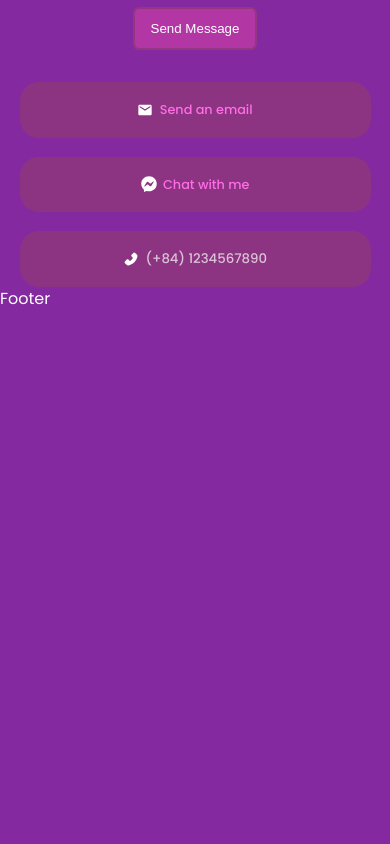
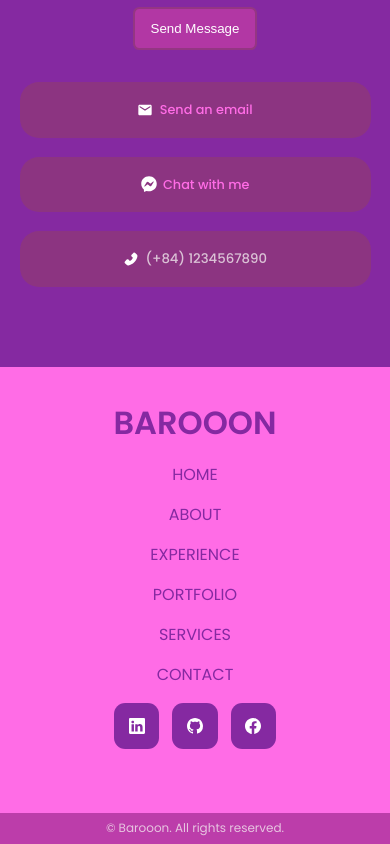
Before and after one commit to onbao165/portfolio-web-react, a React (Create React App) app: page / in a window 390 px wide. Shown: the part 6113-6957 px from the top of the page. Before the commit the page ends 6424 px from the top, so only its background shows below. Built offline with nearby package versions, Linux system fonts and the light colour scheme.

Commit message:
footer css responsive

```diff
--- a/src/components/Footer/Footer.jsx
+++ b/src/components/Footer/Footer.jsx
@@ -1,10 +1,49 @@
-import React from 'react'
-import './footer.css'
+import React from "react";
+import "./footer.css";
+import { BsLinkedin, BsGithub, BsFacebook } from "react-icons/bs";
 
 const Footer = () => {
   return (
-    <div>Footer</div>
-  )
-}
+    <footer id="footer">
+      <a href="#" className="footer_logo">
+        BAROOON
+      </a>
+      <ul className="permalinks">
+        <li>
+          <a href="#">HOME</a>
+        </li>
+        <li>
+          <a href="#about">ABOUT</a>
+        </li>
+        <li>
+          <a href="#experience">EXPERIENCE</a>
+        </li>
+        <li>
+          <a href="#portfolio">PORTFOLIO</a>
+        </li>
+        <li>
+          <a href="#services">SERVICES</a>
+        </li>
+        <li>
+          <a href="#contace">CONTACT</a>
+        </li>
+      </ul>
+      <div className="footer_socials">
+        <a href="#" target="_blank">
+          <BsLinkedin />
+        </a>
+        <a href="https://github.com/onbao165" target="_blank">
+          <BsGithub />
+        </a>
+        <a href="https://www.facebook.com/barooon165/" target="_blank">
+          <BsFacebook />
+        </a>
+      </div>
+      <div className="footer_copyright">
+        <small>&copy; Barooon. All rights reserved.</small>
+      </div>
+    </footer>
+  );
+};
 
-export default Footer
+export default Footer;
--- a/src/components/Footer/footer.css
+++ b/src/components/Footer/footer.css
@@ -0,0 +1,65 @@
+footer{
+    background: var(--color-primary);
+    padding: 2rem 0 0;
+    text-align: center;
+    font-size: 0.9rem;
+    margin-top: 5rem;
+}
+footer a{
+    color: var(--color-bg);
+}
+.footer_logo{
+    font-size: 2rem;
+    font-weight: 700;
+    margin-bottom: 1rem;
+    display: inline-block;
+}
+.permalinks{
+    display: flex;
+    flex-wrap: wrap;
+    justify-content: center;
+    gap: 1.5rem;
+    margin: 0 auto 1rem;
+}
+.footer_socials{
+    display: flex;
+    justify-content: center;
+    gap: 1rem;
+    margin-bottom: 4rem;
+}
+.footer_socials a{
+    background: var(--color-bg);
+    color: var(--color-white);
+    font-size: 1rem;
+    padding: 0.8rem;
+    border-radius: 0.7rem;
+    display: flex;
+    border: 2px solid transparent;
+}
+.footer_socials a:hover{
+    background: transparent;
+    border-color: var(--color-bg);
+    color: var(--color-bg);
+}
+.footer_copyright{
+    width: 100%;
+    background: var(--color-primary-variant);
+    padding: 0.3rem 0;
+    color: var(--color-light);
+}
+/* ===========MEDIA QUERIES=========== */
+/* for tablets */
+@media screen and (max-width: 1024px){
+
+}
+/* for mobile */
+@media screen and (max-width:600px){
+    .permalinks{
+        flex-direction: column;
+        gap: 1rem;
+        font-size: 1rem;
+    }
+    .footer_socials{
+        gap: 0.8rem;
+    }
+}
```
